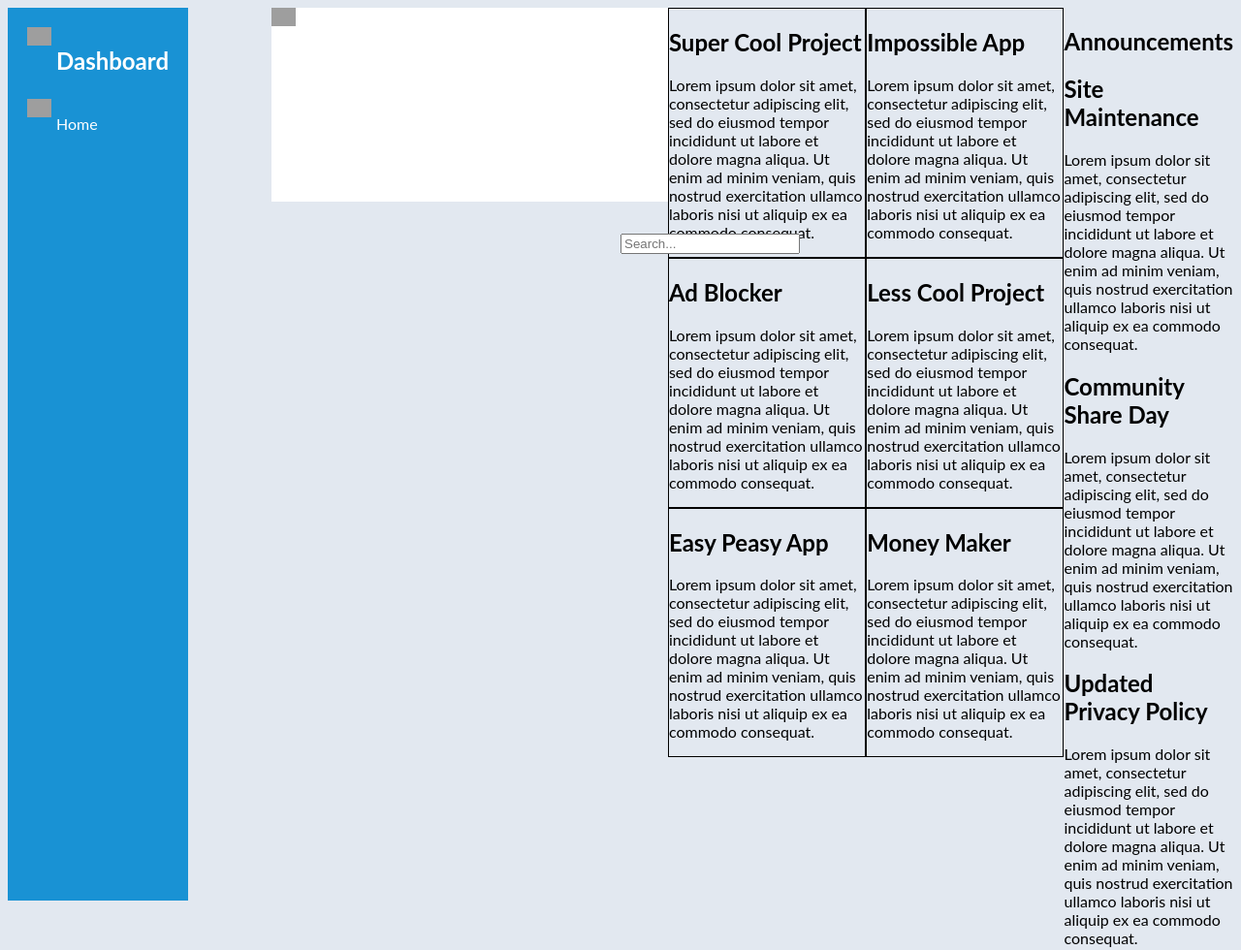
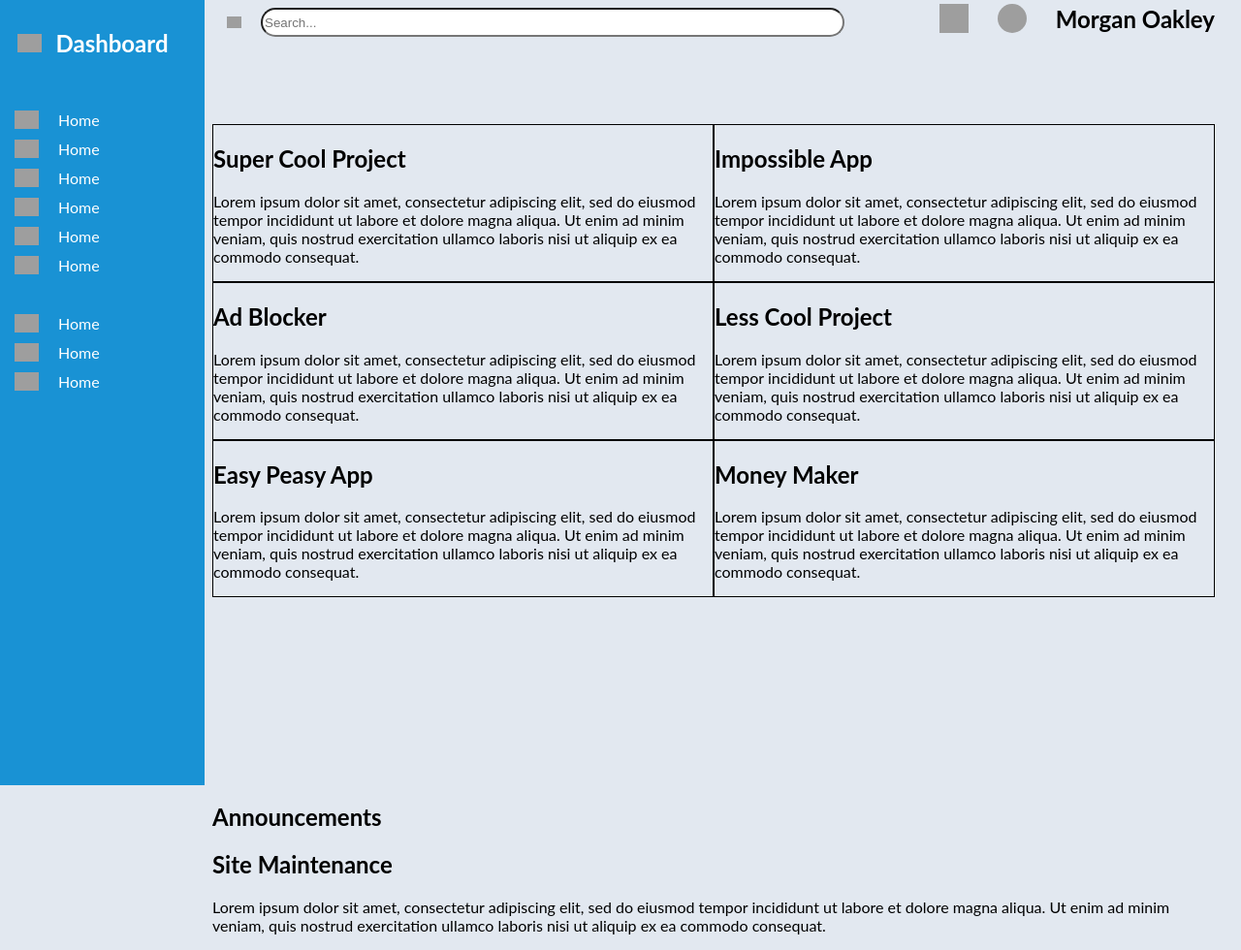
Before and after one commit to davidIvankov/-Admin_Dashboard, a plain HTML site: page index.html in a window 1280 px wide. Shown: the top 980 px of the page at 97% size. Drawn offline with Linux system fonts and the light colour scheme; grey boxes are pictures that could not be loaded.

Commit message:
worked on a layout a bit

```diff
--- a/index.html
+++ b/index.html
@@ -8,36 +8,82 @@
     <title>Admin Dashboard</title>
 </head>
 <body>
-    <div class="container">
     <nav>
         <div class="sidebar">
-                <div class="icon dashboard">
+            <div class="dashboard">
                     <img
                     src="https://cdn-icons-png.flaticon.com/512/1828/1828765.png"
-                    />
+                    >
+
+                <h1>Dashboard</h1>
             </div>
-                <h1>Dashboard</h1>
+            <div class="icons">
                 <div class="icon home">
                         <img
                         src="https://cdn-icons-png.flaticon.com/512/88/88282.png"
-                    />
+                        >
+                    <p>Home</p>
                 </div>
+                <div class="icon home">
+                    <img src="https://cdn-icons-png.flaticon.com/512/88/88282.png">
                     <p>Home</p>
-
-
+                </div>
+                <div class="icon home">
+                    <img src="https://cdn-icons-png.flaticon.com/512/88/88282.png">
+                    <p>Home</p>
+                </div>
+                <div class="icon home">
+                    <img src="https://cdn-icons-png.flaticon.com/512/88/88282.png">
+                    <p>Home</p>
+                </div>
+                <div class="icon home">
+                    <img src="https://cdn-icons-png.flaticon.com/512/88/88282.png">
+                    <p>Home</p>
+                </div>
+                <div class="icon home">
+                    <img src="https://cdn-icons-png.flaticon.com/512/88/88282.png">
+                    <p>Home</p>
+                </div>
+            </div>
+            <div class="icons">
+                <div class="icon home">
+                    <img src="https://cdn-icons-png.flaticon.com/512/88/88282.png">
+                    <p>Home</p>
+                </div>
+                <div class="icon home">
+                    <img src="https://cdn-icons-png.flaticon.com/512/88/88282.png">
+                    <p>Home</p>
+                </div>
+                <div class="icon home">
+                    <img src="https://cdn-icons-png.flaticon.com/512/88/88282.png">
+                    <p>Home</p>
+                </div>
+            </div>
         </div>
     </nav>
-
+    <main>
         <header>
             <div class="header">
-                <div class="icon searchbar">
+                    <div class="inpt searchbar">
                         <img
                         src="https://cdn-icons-png.flaticon.com/512/149/149852.png"
-                    />
-                </div>
+                        >
+
                     <form>
                         <input type="search" placeholder="Search...">
                     </form>
+                </div>
+                <div class="flex-end">
+                    <img src="https://cdn-icons-png.flaticon.com/512/88/88282.png">
+                    <img
+                        src="https://c8.alamy.com/comp/W49X5C/cartoon-white-cat-drawing-with-yellow-eyes-simple-and-minimal-sitting-cat-doodle-cute-vector-illustration-W49X5C.jpg"
+                        alt="cat icon"
+                        class="cat"
+                    >
+                    <h2>Morgan Oakley</h2>
+
+                </div>
+
             </div>
         </header>
 
@@ -109,6 +155,6 @@
                 </div>
             </div>
         </section>
-    </div>
+    </main>
 </body>
 </html>
--- a/styles.css
+++ b/styles.css
@@ -10,6 +10,7 @@ body {
   background-color: #e2e8f0;
 }
 
+
 .container {
   display: grid;
   grid-template-columns: 2fr 3fr 3fr 1fr;
@@ -21,36 +22,132 @@ body {
     "nav .projects .projects .trending";
 }
 
+
 .sidebar {
+ /* position: fixed;
+  left:0;
+  top: 0;
   background-color: #1992d4;
   color: white;
   display: inline-grid;
-  gap: 5px;
-  padding: 20px;
+  gap: 2.5px;
+  padding-top: 10px;
   grid-template-columns: 0.5fr 3fr;
   grid-template-rows: repeat(12, 1fr);
-  width: auto;
+  width: calc(20vw - 45px);
+  */
+  position: fixed;
+    left: 0;
+    top: 0;
+    background-color: #1992d4;
+    color: white;
+    display: inline-grid;
+    gap: 2.5px;
+    padding-top: 10px;
+    width: calc(20vw - 45px);
+    height: 100vh;
+    display: flex;
+    flex-direction: column;
+    justify-content: flex-start;
+    align-items: center;
+    gap: 30px;
+}
+
+.dashboard{
+  display: flex;
+  align-items: center;
+  justify-content: flex-start;
+  width: calc(100% - 15px);
+  margin-left: 20px;
+  gap: 15px;
+
+}
+
+.icons{
+  width: 100%;
+  display: flex;
+  flex-direction: column;
+}
+
+.icon{
+  display: flex;
+  justify-content: flex-start;
+  align-items: center;
+  gap: 20px;
+  margin-left: 15px;
+  width: calc(100% - 15px);
+  height: 30px;
+}
+
+.inpt {
+  display: flex;
+  justify-content: flex-start;
+  align-items: center;
+  gap: 20px;
+  margin-left: 15px;
+  height: 30px;
+}
+
+
+main {
+  width: calc(100vw - calc(20vw - 10px));
+  margin-left: calc(20vw - 45px);
+  display: grid;
+  grid-template-rows: 15vh 85vh;
+}
+input{
+  width: 100%;
+  height: 100%;
+  border-radius: 25px;
 }
 
 .sidebar div img {
   width: 25px;
 }
 
-.header {
+/*.header {
   background-color: white;
   width: auto;
   height: 200px;
+}*/
+form {
+  width:85%;
+  height: 100%;
 }
 
-.header img {
-  width: 25px;
+.header {
+  width: 100%;
+  display: grid;
+  grid-template-columns: 70% 30%;
+  height: 33%;
 }
-form {
+
+.flex-end {
+  display: flex;
+  justify-content: flex-end;
+  align-items: center;
+  height: inherit;
+  gap: 30px;
+}
+
+.header >.flex-end img {
+  width: 30px;
+  height: 30px;
+
+}
+.header >.inpt > img{
+  width: 15px;
+}
+
+.cat{
+  border-radius: 50% ;
+}
+/*form {
   display: block;
   left: 50%;
   position: absolute;
   top: 30%;
-}
+}*/
 
 .projects {
   display: grid;
```
Lines whose indentation alone changed are shown as unchanged.
